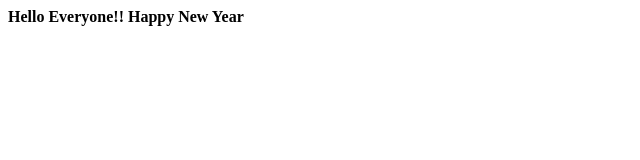
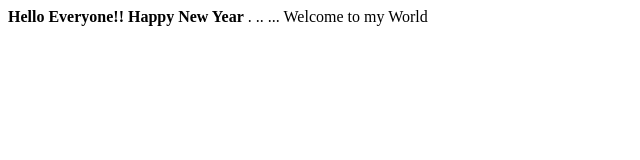
Before and after one commit to nagu-thota/myweb, a plain HTML site: page index.html in a window 1280 px wide. Shown: the whole page, without its empty margins (0-640 px from the left). Drawn offline with Linux system fonts and the light colour scheme.

Commit message:
Update index.html
Additional content

```diff
--- a/index.html
+++ b/index.html
@@ -1,3 +1,7 @@
 <html>
 <b>Hello Everyone!! Happy New Year</b>
+  .
+  ..
+  ...
+  Welcome to my World
 </html>
```
